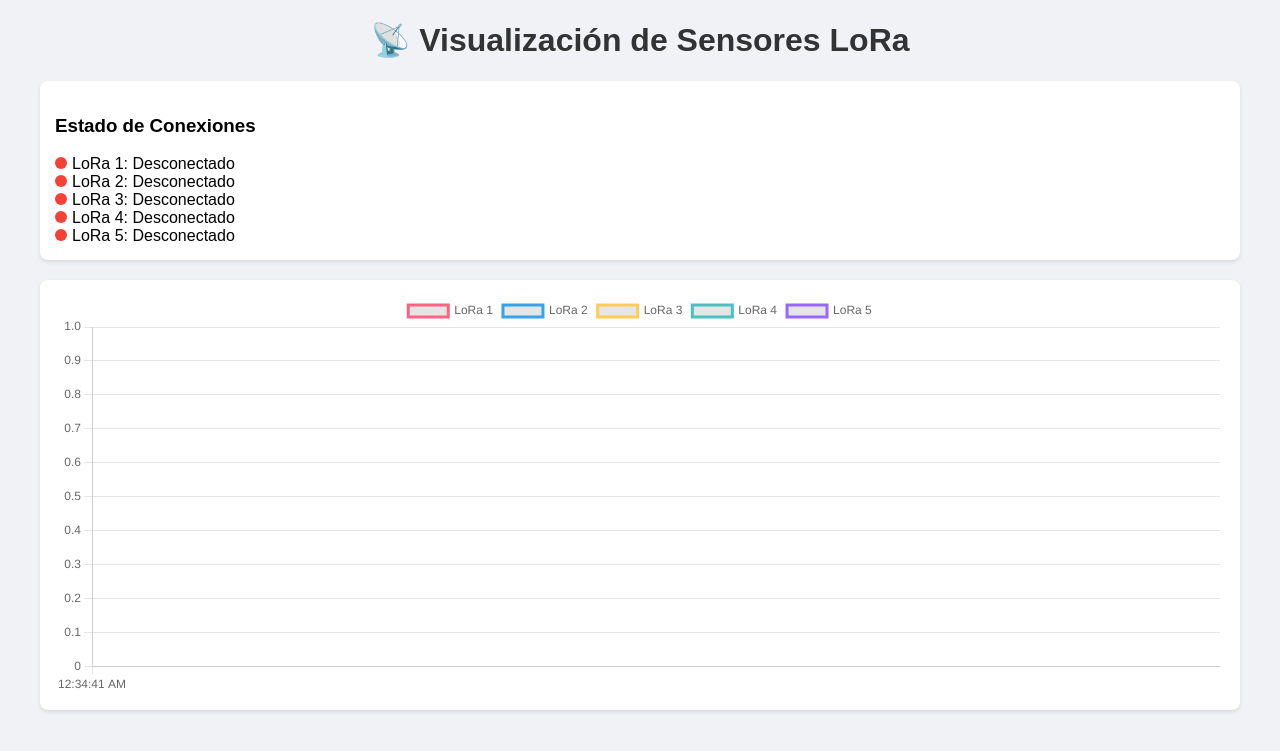
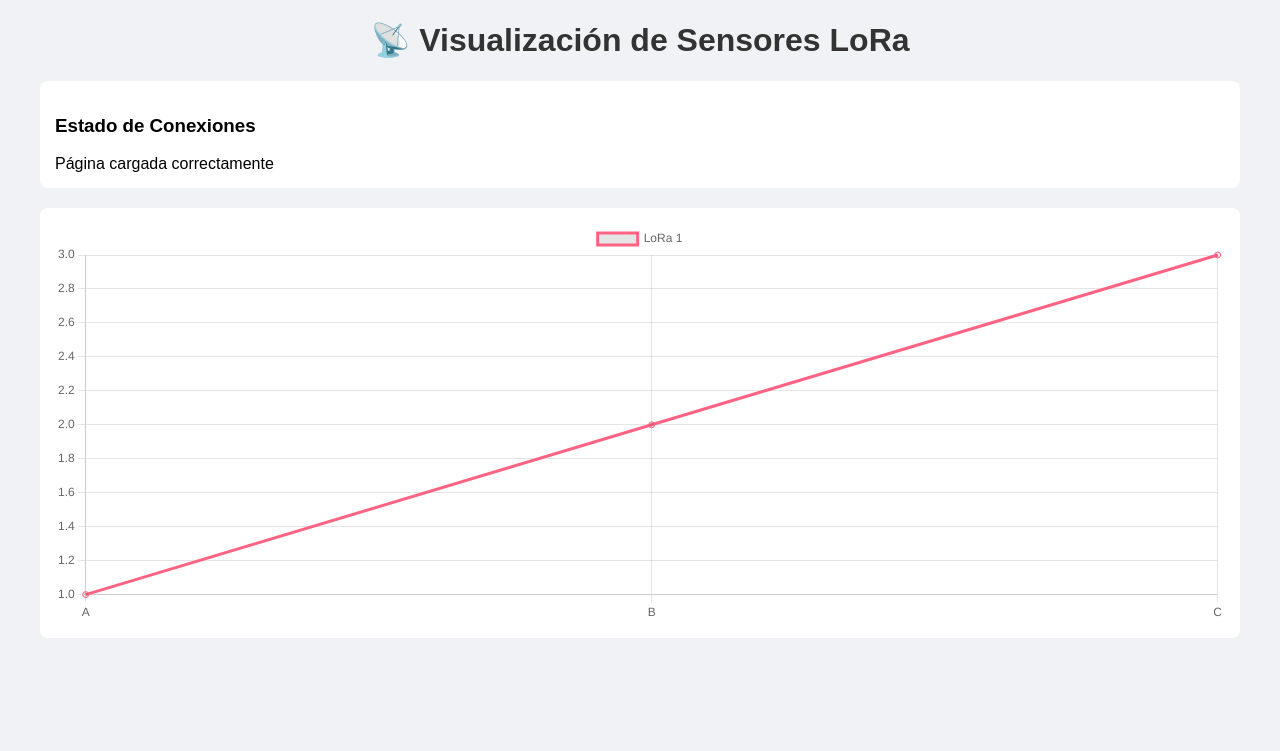
Before and after one commit to Esteban-14/lora-server, a Flask app: page / in a window 1280 px wide. Shown: the top 751 px of the page. Run offline with Flask 3, Linux system fonts and the light colour scheme.

Commit message:
index.html

```diff
--- a/templates/index.html
+++ b/templates/index.html
@@ -24,22 +24,9 @@
             padding: 15px;
             margin: 20px 0;
             border-radius: 8px;
-            box-shadow: 0 2px 4px rgba(0,0,0,0.1);
-        }
-        .status {
-            display: inline-block;
-            width: 12px;
-            height: 12px;
-            border-radius: 50%;
-            margin-right: 5px;
-        }
-        .connected {
-            background: #4caf50;
-        }
-        .disconnected {
-            background: #f44336;
         }
         #grafica-contenedor {
+            position: relative;
             height: 400px;
         }
     </style>
@@ -60,68 +47,21 @@
 
     <script>
         const ctx = document.getElementById('miGrafica').getContext('2d');
-
         const chart = new Chart(ctx, {
             type: 'line',
             data: {
-                labels: [],
+                labels: ['A', 'B', 'C'],
                 datasets: [
-                    { label: 'LoRa 1', data: [], borderColor: '#ff6384', fill: false },
-                    { label: 'LoRa 2', data: [], borderColor: '#36a2eb', fill: false },
-                    { label: 'LoRa 3', data: [], borderColor: '#ffcd56', fill: false },
-                    { label: 'LoRa 4', data: [], borderColor: '#4bc0c0', fill: false },
-                    { label: 'LoRa 5', data: [], borderColor: '#9966ff', fill: false }
+                    { label: 'LoRa 1', data: [1, 2, 3], borderColor: '#ff6384' }
                 ]
             },
             options: {
                 responsive: true,
-                maintainAspectRatio: false,
-                animation: false,
-                scales: {
-                    y: { beginAtZero: true }
-                }
+                maintainAspectRatio: false
             }
         });
 
-        async function actualizar() {
-            try {
-                const res = await fetch('/api/datos');
-                const datos = await res.json();
-
-                const ahora = new Date().toLocaleTimeString();
-                chart.data.labels.push(ahora);
-
-                for (let i = 1; i <= 5; i++) {
-                    const valor = datos[i].valor;
-                    chart.data.datasets[i - 1].data.push(valor !== null ? valor : null);
-                }
-
-                if (chart.data.labels.length > 20) {
-                    chart.data.labels.shift();
-                    chart.data.datasets.forEach(ds => {
-                        if (ds.data.length > 20) ds.data.shift();
-                    });
-                }
-
-                chart.update();
-
-                let html = '';
-                for (let i = 1; i <= 5; i++) {
-                    const valor = datos[i].valor;
-                    const timestamp = datos[i].timestamp;
-                    const estado = valor !== null ? 'connected' : 'disconnected';
-                    html += `<div><span class="status ${estado}"></span>LoRa ${i}: ${valor !== null ? valor + ' (' + timestamp + ')' : 'Desconectado'}</div>`;
-                }
-                document.getElementById('estado-nodos').innerHTML = html;
-
-            } catch (error) {
-                document.getElementById('estado-nodos').innerHTML = 'Error conectando con el servidor';
-                console.log(error);
-            }
-        }
-
-        actualizar();
-        setInterval(actualizar, 2000);
+        document.getElementById('estado-nodos').innerHTML = 'Página cargada correctamente';
     </script>
 </body>
 </html>
```
